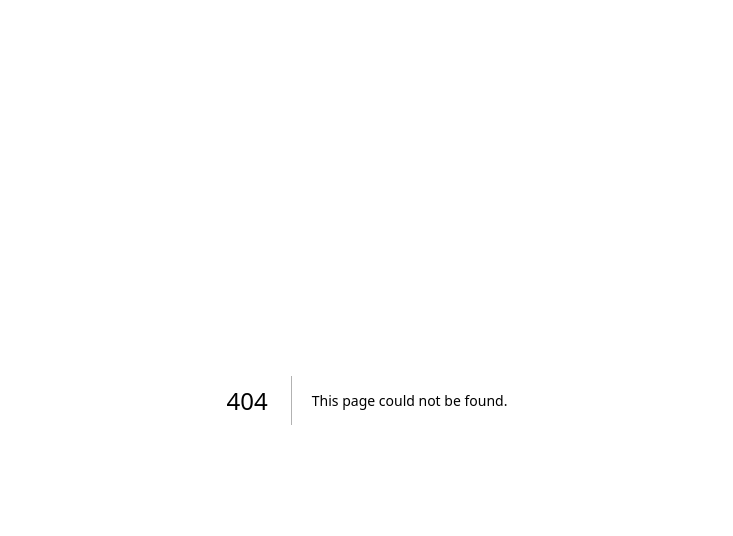
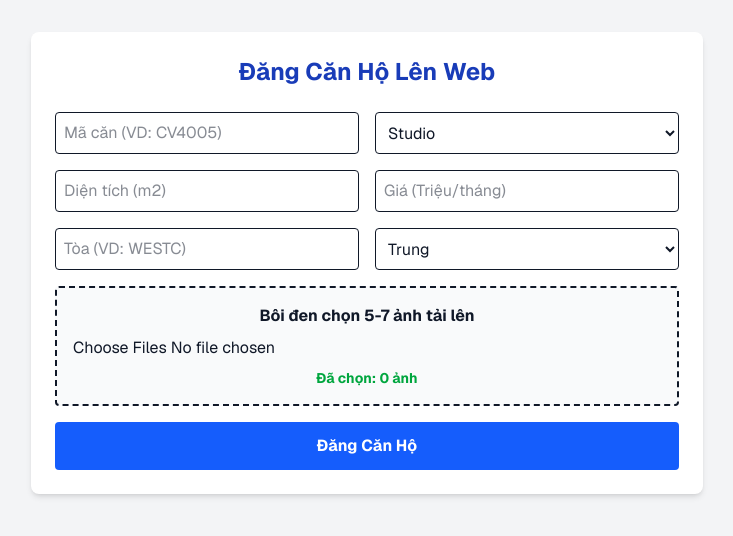
Before and after one commit to 35upteam/vinhomes-website, a Next.js app: page /admin in a window 1280 px wide. Before the commit this address had no page. Shown: the top 536 px of the page, without its empty margins (273-1006 px from the left). Built offline with nearby package versions, Linux system fonts and the light colour scheme.

Commit message:
Hoàn thiện web và admin

```diff
--- /dev/null
+++ b/app/admin/page.js
@@ -0,0 +1,94 @@
+'use client';
+import { useState } from 'react';
+import { db } from '../../firebaseConfig';
+import { collection, addDoc, serverTimestamp } from 'firebase/firestore';
+
+export default function AdminPage() {
+  const [formData, setFormData] = useState({ maCan: '', type: 'Studio', area: '', building: '', floor: 'Trung', price: '' });
+  const [images, setImages] = useState([]);
+  const [isUploading, setIsUploading] = useState(false);
+
+  const handleInputChange = (e) => setFormData({ ...formData, [e.target.name]: e.target.value });
+  const handleImageChange = (e) => { if (e.target.files) setImages(Array.from(e.target.files)); };
+
+  const handleSubmit = async (e) => {
+    e.preventDefault();
+    if (images.length === 0) return alert('Vui lòng chọn ít nhất 1 ảnh!');
+    setIsUploading(true);
+
+    try {
+      const imageUrls = [];
+
+      // THÔNG SỐ CLOUDINARY CỦA BẠN ĐÃ ĐƯỢC THÊM VÀO ĐÂY
+      const CLOUD_NAME = "ibzfmsqp";
+      const UPLOAD_PRESET = "upload preset";
+
+      // Vòng lặp đẩy ảnh lên Cloudinary
+      for (const file of images) {
+        const data = new FormData();
+        data.append('file', file);
+        data.append('upload_preset', UPLOAD_PRESET);
+
+        const res = await fetch(`https://api.cloudinary.com/v1_1/${CLOUD_NAME}/image/upload`, {
+          method: 'POST',
+          body: data,
+        });
+
+        const uploadedImage = await res.json();
+        imageUrls.push(uploadedImage.secure_url); // Lấy link ảnh Cloudinary trả về
+      }
+
+      // Đẩy thông tin văn bản và link ảnh vào Firebase
+      await addDoc(collection(db, 'properties'), {
+        ...formData,
+        price: Number(formData.price),
+        area: Number(formData.area),
+        images: imageUrls,
+        createdAt: serverTimestamp(),
+      });
+
+      alert('Đã thêm căn hộ thành công!');
+      setFormData({ maCan: '', type: 'Studio', area: '', building: '', floor: 'Trung', price: '' });
+      setImages([]);
+    } catch (error) {
+      console.error('Lỗi:', error);
+      alert('Có lỗi xảy ra, vui lòng kiểm tra lại cấu hình!');
+    }
+
+    setIsUploading(false);
+  };
+
+  return (
+    <div className="min-h-screen bg-gray-100 p-8 text-gray-900 font-sans">
+      <div className="max-w-2xl mx-auto bg-white p-6 rounded-lg shadow-md">
+        <h1 className="text-2xl font-bold mb-6 text-center text-blue-800">Đăng Căn Hộ Lên Web</h1>
+        <form onSubmit={handleSubmit} className="space-y-4">
+          <div className="grid grid-cols-2 gap-4">
+            <input name="maCan" value={formData.maCan} onChange={handleInputChange} placeholder="Mã căn (VD: CV4005)" className="p-2 border rounded" required />
+            <select name="type" value={formData.type} onChange={handleInputChange} className="p-2 border rounded">
+              <option>Studio</option><option>1 Phòng ngủ</option><option>2 Phòng ngủ</option><option>3 Phòng ngủ</option>
+            </select>
+          </div>
+          <div className="grid grid-cols-2 gap-4">
+             <input name="area" value={formData.area} onChange={handleInputChange} type="number" placeholder="Diện tích (m2)" className="p-2 border rounded" required />
+             <input name="price" value={formData.price} onChange={handleInputChange} type="number" step="0.1" placeholder="Giá (Triệu/tháng)" className="p-2 border rounded" required />
+          </div>
+          <div className="grid grid-cols-2 gap-4">
+            <input name="building" value={formData.building} onChange={handleInputChange} placeholder="Tòa (VD: WESTC)" className="p-2 border rounded" required />
+            <select name="floor" value={formData.floor} onChange={handleInputChange} className="p-2 border rounded">
+              <option>Thấp</option><option>Trung</option><option>Cao</option>
+            </select>
+          </div>
+          <div className="border-2 border-dashed p-4 text-center rounded bg-gray-50">
+            <label className="block font-bold mb-2 cursor-pointer">Bôi đen chọn 5-7 ảnh tải lên</label>
+            <input type="file" multiple accept="image/*" onChange={handleImageChange} className="w-full" />
+            <p className="text-sm text-green-600 mt-2 font-bold">Đã chọn: {images.length} ảnh</p>
+          </div>
+          <button type="submit" disabled={isUploading} className="w-full bg-blue-600 text-white p-3 rounded font-bold hover:bg-blue-700 disabled:bg-gray-400">
+             {isUploading ? 'Đang đẩy dữ liệu lên mạng...' : 'Đăng Căn Hộ'}
+          </button>
+        </form>
+      </div>
+    </div>
+  );
+}
```
